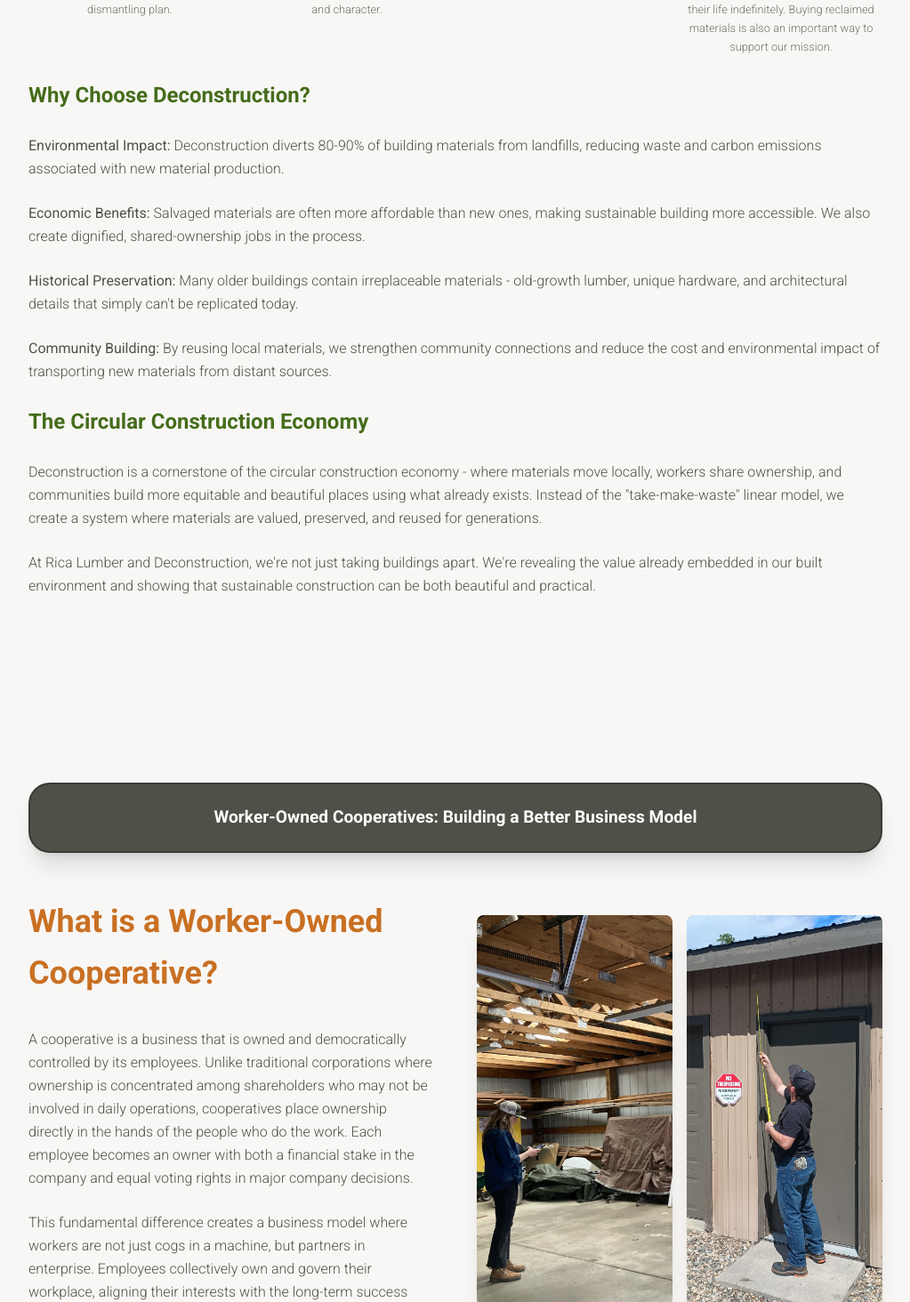
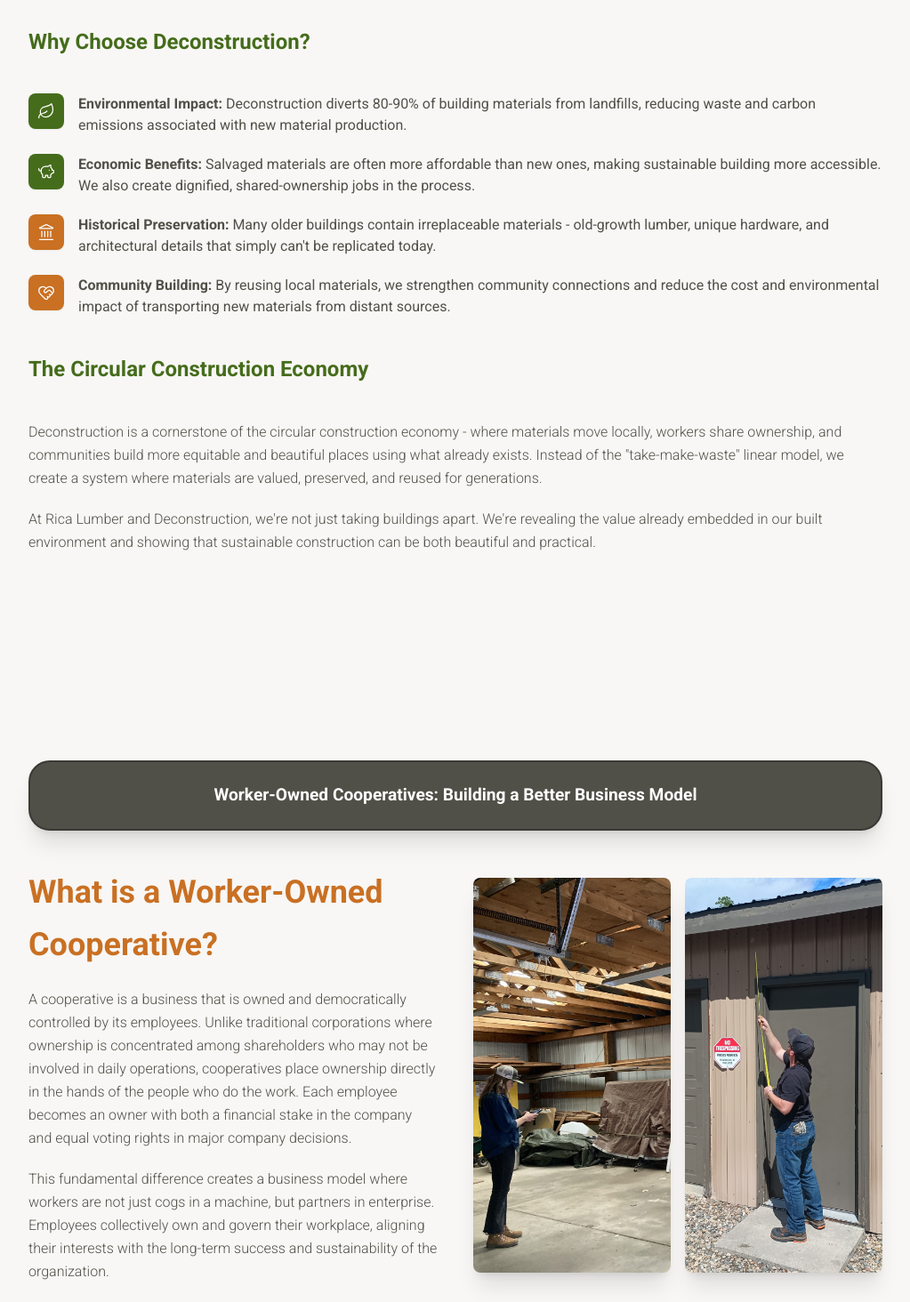
Before and after one commit to Aspen14/rica_website, a React (Vite) app: page /education in a window 1280 px wide. Shown: the part 1306-2770 px from the top of the page at 89% size, without its empty margins (128-1151 px from the left). Built offline with nearby package versions, Linux system fonts and the light colour scheme; a web font is replaced by a local one.

Commit message:
final save for clean up

```diff
--- a/src/pages/education.module.scss
+++ b/src/pages/education.module.scss
@@ -1,5 +1,12 @@
 @use "../styles/variables" as *;
 @use "../styles/mixins" as *;
+
+// Spacing rhythm: main-section gap > block gap > content gap
+$education-content-gap: 1.25rem;
+$education-block-gap: 2rem;
+$education-block-gap-md: 2.5rem;
+$education-main-section-gap: 4rem;
+$education-main-section-gap-md: 6.5rem;
 
 .page {
   flex: 1;
@@ -20,13 +27,18 @@
   @include container-padding;
 
   > * + * {
-    margin-top: 6rem;
+    margin-top: $education-main-section-gap;
+
+    @include respond-to(md) {
+      margin-top: $education-main-section-gap-md;
+    }
   }
 }
 
 .sectionTitleAccent {
   @include section-heading;
   color: $color-accent;
+  margin-bottom: 0;
 }
 
 .sectionTitlePrimary {
@@ -38,8 +50,7 @@
   font-size: 1.25rem;
   font-weight: 700;
   color: $color-primary;
-  margin-top: 2rem;
-  margin-bottom: 0.75rem;
+  margin: 0;
 
   @include respond-to(md) {
     font-size: 1.5rem;
@@ -50,12 +61,21 @@
 .cooperativeSection {
   display: flex;
   flex-direction: column;
-  gap: 3rem;
+  gap: $education-block-gap;
   scroll-margin-top: 11rem;
+
+  @include respond-to(md) {
+    gap: $education-block-gap-md;
+  }
 }
 
 .cooperativeTitleBox {
-      margin-top: 6.5rem;
+  margin-top: 8rem;
+
+  @include respond-to(md) {
+    margin-top: 8rem;
+  }
+
   padding: 1.25rem 1.5rem;
   background-color: $color-text;
   color: $color-white;
@@ -72,27 +92,26 @@
   @include respond-to(md) {
     font-size: 1.2rem;
     padding: 1.5rem 2rem;
-        margin-top: 7rem;
   }
 }
 
 .introSection {
-  display: grid;
-  grid-template-columns: 1fr;
-  align-items: center;
+  display: flex;
+  flex-direction: column;
+  gap: $education-content-gap;
   @include body-text;
-
-  > * + * {
-    margin-top: 1.5rem;
-  }
 }
 
 .differsGrid,
 .cooperativeIntroGrid {
   display: grid;
   grid-template-columns: 1fr;
-  gap: 3rem;
+  gap: $education-block-gap;
   align-items: center;
+
+  @include respond-to(md) {
+    gap: $education-block-gap-md;
+  }
 
   @include respond-to(lg) {
     grid-template-columns: repeat(2, 1fr);
@@ -100,15 +119,10 @@
 }
 
 .cooperativeIntroText {
+  display: flex;
+  flex-direction: column;
+  gap: $education-content-gap;
   @include body-text;
-
-  > * + * {
-    margin-top: 1.5rem;
-  }
-
-  > .sectionTitleAccent:first-child {
-    margin-top: 0;
-  }
 }
 
 .cooperativeIntroImages {
@@ -133,15 +147,10 @@
 }
 
 .differsText {
+  display: flex;
+  flex-direction: column;
+  gap: $education-content-gap;
   @include body-text;
-
-  > * + * {
-    margin-top: 1.5rem;
-  }
-
-  > .sectionSubheading:first-child {
-    margin-top: 0;
-  }
 }
 
 .differsImageWrapper {
@@ -156,16 +165,67 @@
   }
 }
 
-.sectionTextFull {
+.textBlock {
+  display: flex;
+  flex-direction: column;
+  gap: $education-content-gap;
   @include body-text;
+}
 
-  > * + * {
-    margin-top: 1.5rem;
+.standaloneText {
+  @include body-text;
+  margin: 0;
+}
+
+.introSection,
+.differsText,
+.cooperativeIntroText,
+.textBlock {
+  p {
+    margin: 0;
   }
+}
 
-  > .sectionSubheading:first-child {
-    margin-top: 0;
-  }
+.whyChooseList {
+  display: flex;
+  flex-direction: column;
+  gap: $education-content-gap;
+}
+
+.whyChooseItem {
+  display: flex;
+  gap: 1rem;
+  align-items: flex-start;
+}
+
+.whyChooseIcon {
+  flex-shrink: 0;
+  display: flex;
+  height: 2.5rem;
+  width: 2.5rem;
+  align-items: center;
+  justify-content: center;
+  border-radius: 0.5rem;
+  box-shadow: 0 1px 2px 0 rgb(0 0 0 / 0.05);
+}
+
+.whyChooseIconPrimary {
+  background-color: $color-primary;
+}
+
+.whyChooseIconAccent {
+  background-color: $color-accent;
+}
+
+.whyChooseIconSvg {
+  height: 1.25rem;
+  width: 1.25rem;
+  color: $color-white;
+}
+
+.whyChooseText {
+  margin: 0;
+  flex: 1;
 }
 
 .sectionImage {
@@ -181,7 +241,11 @@
 // Shared infographic headers
 .infographicHeader {
   text-align: center;
-  margin-bottom: 3rem;
+  margin-bottom: $education-block-gap;
+
+  @include respond-to(md) {
+    margin-bottom: $education-block-gap-md;
+  }
 }
 
 .infographicEyebrow {
--- a/src/pages/education.tsx
+++ b/src/pages/education.tsx
@@ -12,6 +12,9 @@ import {
   TrendingUp,
   Users,
   Sprout,
+  PiggyBank,
+  Landmark,
+  HeartHandshake,
 } from "lucide-react";
 import { fadeInUp, staggerContainer } from "./about";
 import lumberCoImg from "../assets/images/lumber_co.jpg";
@@ -22,6 +25,7 @@ import styles from "./education.module.scss";
 type StepColor = "accent" | "primary";
 type PrincipleColor = "accent" | "primary";
 type PillarColor = "accent" | "primary" | "text";
+type DeconstructionBenefitColor = "accent" | "primary";
 
 const timelineSteps = [
   {
@@ -81,6 +85,37 @@ function benefitBulletClass(color: PillarColor) {
   if (color === "primary") return styles.benefitBulletPrimary;
   return styles.benefitBulletText;
 }
+
+function whyChooseIconClass(color: DeconstructionBenefitColor) {
+  return color === "accent" ? styles.whyChooseIconAccent : styles.whyChooseIconPrimary;
+}
+
+const deconstructionBenefits = [
+  {
+    icon: Leaf,
+    title: "Environmental Impact",
+    body: "Deconstruction diverts 80-90% of building materials from landfills, reducing waste and carbon emissions associated with new material production.",
+    color: "primary" as DeconstructionBenefitColor,
+  },
+  {
+    icon: PiggyBank,
+    title: "Economic Benefits",
+    body: "Salvaged materials are often more affordable than new ones, making sustainable building more accessible. We also create dignified, shared-ownership jobs in the process.",
+    color: "primary" as DeconstructionBenefitColor,
+  },
+  {
+    icon: Landmark,
+    title: "Historical Preservation",
+    body: "Many older buildings contain irreplaceable materials - old-growth lumber, unique hardware, and architectural details that simply can't be replicated today.",
+    color: "accent" as DeconstructionBenefitColor,
+  },
+  {
+    icon: HeartHandshake,
+    title: "Community Building",
+    body: "By reusing local materials, we strengthen community connections and reduce the cost and environmental impact of transporting new materials from distant sources.",
+    color: "accent" as DeconstructionBenefitColor,
+  },
+];
 
 const principles = [
   {
@@ -360,35 +395,42 @@ export default function Education() {
             </motion.div>
           </motion.section>
 
-          <div className={styles.sectionTextFull}>
           <TimelineInfographic />
 
           <motion.h3 variants={fadeInUp} className={styles.sectionSubheading}>
             Why Choose Deconstruction?
           </motion.h3>
-            <motion.p variants={fadeInUp}>
-              <strong>Environmental Impact:</strong> Deconstruction diverts 80-90% of building materials from landfills, reducing waste and carbon emissions associated with new material production.
-            </motion.p>
-            <motion.p variants={fadeInUp}>
-              <strong>Economic Benefits:</strong> Salvaged materials are often more affordable than new ones, making sustainable building more accessible. We also create dignified, shared-ownership jobs in the process.
-            </motion.p>
-            <motion.p variants={fadeInUp}>
-              <strong>Historical Preservation:</strong> Many older buildings contain irreplaceable materials - old-growth lumber, unique hardware, and architectural details that simply can't be replicated today.
-            </motion.p>
-            <motion.p variants={fadeInUp}>
-              <strong>Community Building:</strong> By reusing local materials, we strengthen community connections and reduce the cost and environmental impact of transporting new materials from distant sources.
-            </motion.p>
+          <div className={styles.whyChooseList}>
+            {deconstructionBenefits.map((benefit) => {
+              const Icon = benefit.icon;
+              return (
+                <motion.div
+                  key={benefit.title}
+                  variants={fadeInUp}
+                  className={styles.whyChooseItem}
+                >
+                  <div className={`${styles.whyChooseIcon} ${whyChooseIconClass(benefit.color)}`}>
+                    <Icon className={styles.whyChooseIconSvg} strokeWidth={1.5} />
+                  </div>
+                  <p className={styles.whyChooseText}>
+                    <strong>{benefit.title}:</strong> {benefit.body}
+                  </p>
+                </motion.div>
+              );
+            })}
+          </div>
 
           <motion.h3 variants={fadeInUp} className={styles.sectionSubheading}>
             The Circular Construction Economy
           </motion.h3>
-            <motion.p variants={fadeInUp}>
+          <motion.div variants={fadeInUp} className={styles.textBlock}>
+            <p>
               Deconstruction is a cornerstone of the circular construction economy - where materials move locally, workers share ownership, and communities build more equitable and beautiful places using what already exists. Instead of the "take-make-waste" linear model, we create a system where materials are valued, preserved, and reused for generations.
-            </motion.p>
-            <motion.p variants={fadeInUp}>
+            </p>
+            <p>
               At Rica Lumber and Deconstruction, we're not just taking buildings apart. We're revealing the value already embedded in our built environment and showing that sustainable construction can be both beautiful and practical.
-            </motion.p>
-          </div>
+            </p>
+          </motion.div>
         </motion.section>
 
         <motion.section
@@ -445,21 +487,11 @@ export default function Education() {
 
           <CorePrinciples />
 
-          <motion.section
-            initial="hidden"
-            whileInView="visible"
-            viewport={{ once: true, margin: "-100px" }}
-            variants={staggerContainer}
-            className={styles.introSection}
-          >
-            <motion.p variants={fadeInUp}>
+          <motion.p variants={fadeInUp} className={styles.standaloneText}>
             Worker-owned cooperatives represent more than just a different way to organize a business—they offer a vision for a more democratic, equitable, and sustainable economy built on the principle that those who do the work should share in the rewards.
           </motion.p>
-          </motion.section>
 
-          <div className={styles.sectionTextFull}>
           <BenefitsPillars />
-          </div>
         </motion.section>
       </div>
     </div>
```
Lines whose indentation alone changed are shown as unchanged.
